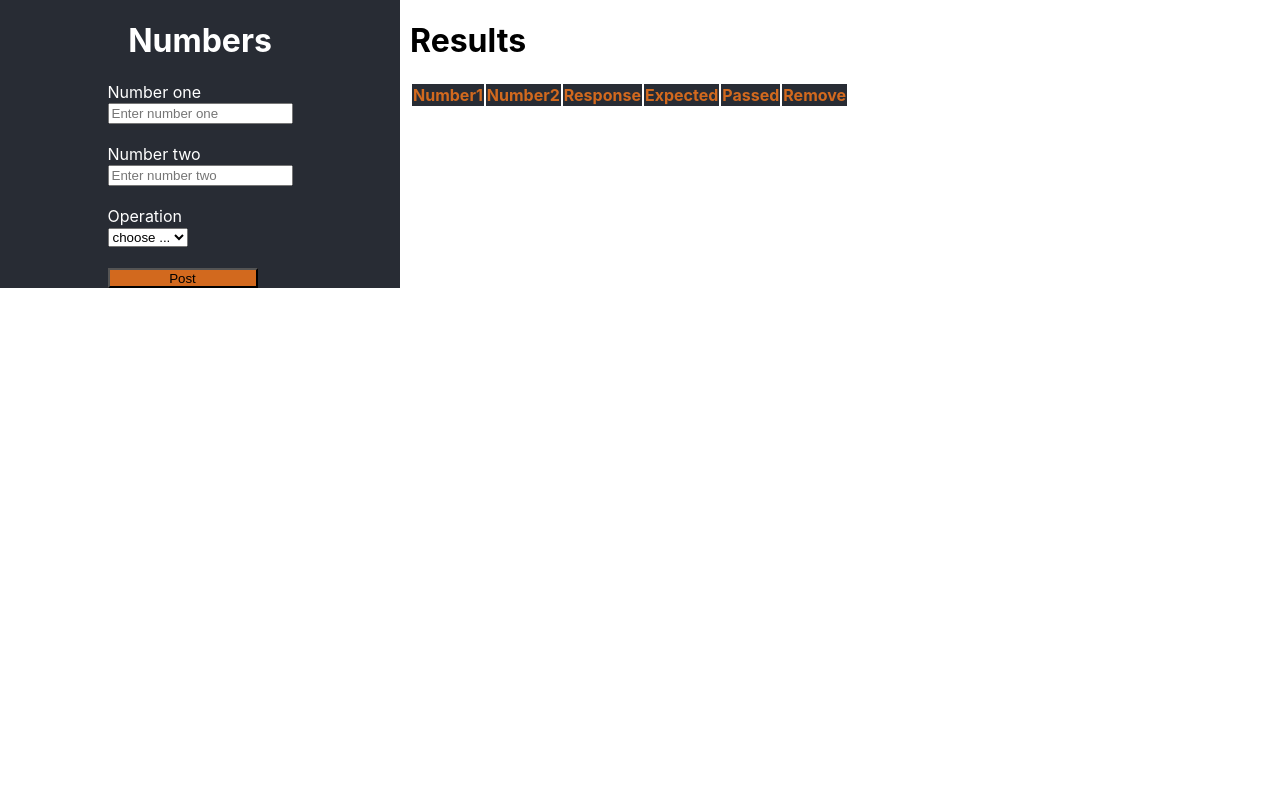
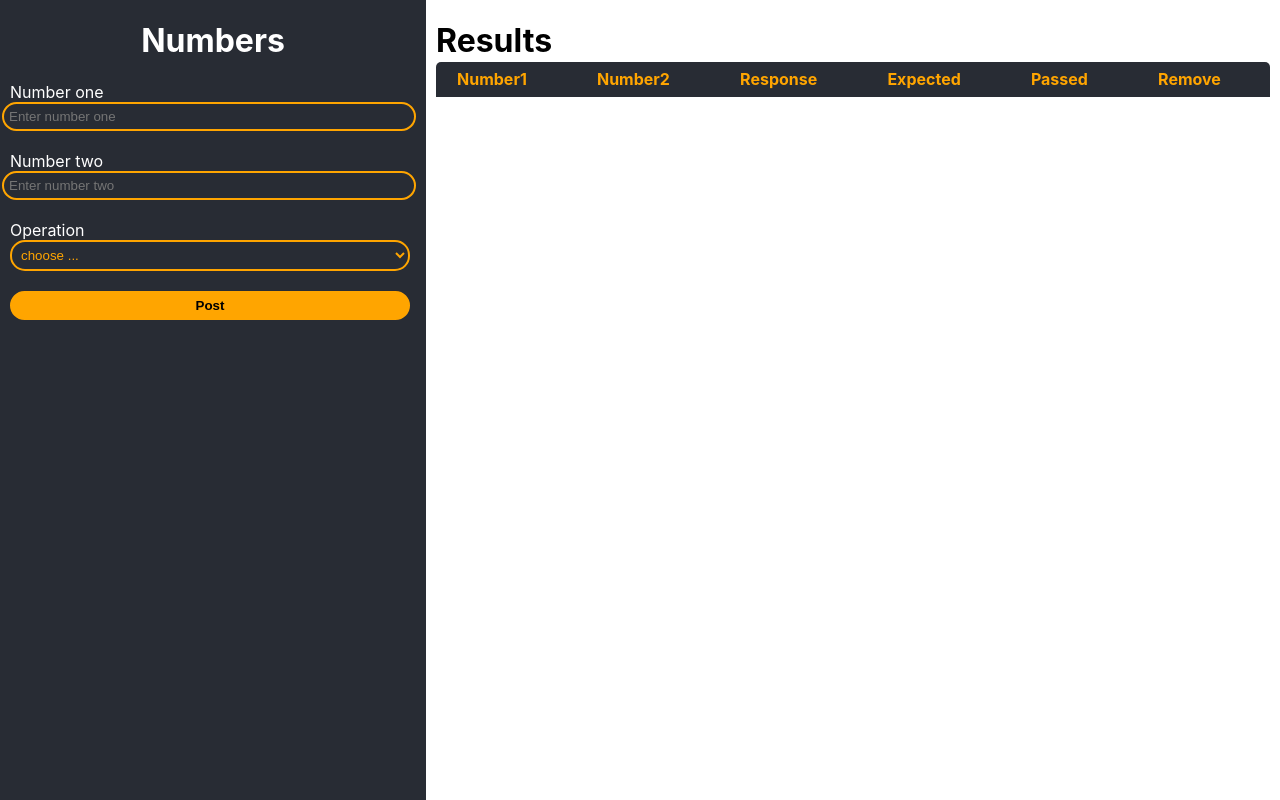
Before and after one commit to sharifahblessing/webapplication, a React (Create React App) app: page / in a window 1280 px wide. Built offline with nearby package versions, Linux system fonts and the light colour scheme; the HTML template or start-up script is replaced by a standard one.

Commit message:
Added CSS of whole page

```diff
--- a/src/components/componentcss/allresults.css
+++ b/src/components/componentcss/allresults.css
@@ -2,15 +2,50 @@
 
     display: flex;
     flex-direction: row;
-    height: 100%;
+    height: 100vh;
 
 
   }
   .resultsdisplay{
       margin-left:10px;
       margin-right:10px;
+     display:flex;
+      flex-direction:column;
+      justify-content: stretch;
+      width:100vh;
+      flex-grow: 1;
   }
   .tableheading{
     background-color: #282c34;
-    color:chocolate
+    color:orange;
+    width: 100%;
+    display:flex;
+    align-items: stretch;
+    justify-content: stretch;
+
+
   }
+
+  table {
+    width: 100%;
+    display:block;
+    margin-top:-20px
+}
+thead {
+    display: flex;
+    width: 100%;
+    height: 35px;
+    border-top-left-radius: 5px;
+    border-top-right-radius: 5px;
+
+
+
+
+}
+th{
+    margin-left:20px;
+    display:inline-flex;
+    flex-grow :1;
+    align-self: center
+
+}
--- a/src/components/componentcss/postform.css
+++ b/src/components/componentcss/postform.css
@@ -3,13 +3,50 @@
     display: flex;
     flex-direction: column;
     align-items: center;
-    justify-content: center;
+    /* justify-content: center; */
     color: white;
-    min-width: 400px;
+    /* min-width: 350px; */
+    padding-left: 10px;
+   padding-right: 10px
 
   }
+
   .button{
-    background-color:chocolate;
-    width:150px;
-    height:20px
+    background-color:orange;
+    padding:5px;
+    width: 50vh;
+    border-radius: 15px;
+    position: relative;
+    border:2px solid orange;
+    font-weight: bold;
+
   }
+  .feilds{
+
+      width: 50vh;
+      border-radius: 15px;
+      position: relative;
+      border:2px solid orange;
+      background-color: #282c34;
+      padding:5px;
+      color: white;
+      margin-left:-8px
+
+
+
+
+
+  }
+  .feildselect{
+
+    width: 50vh;
+    border-radius: 15px;
+    position: relative;
+    border:2px solid orange;
+    background-color: #282c34;
+    color:orange;
+    padding: 5px
+
+
+
+}
--- a/src/components/postform.js
+++ b/src/components/postform.js
@@ -28,17 +28,17 @@ class PostForm extends React.Component {
       <form >
         <div className="numbers">
           <label>Number one</label><br/>
-          <input name="number1" onChange={this.onChangeHandler} value={number1} placeholder="Enter number one"  type="number" />
+          <input className="feilds" name="number1" onChange={this.onChangeHandler} value={number1} placeholder="Enter number one"  type="number" />
         </div>
         <br />
         <div className="numbers">
           <label>Number two</label><br/>
-          <input name="number2" onChange={this.onChangeHandler} value={number2} placeholder="Enter number two"  type="number" />
+          <input  className="feilds" name="number2" onChange={this.onChangeHandler} value={number2} placeholder="Enter number two"  type="number" />
         </div>
         <br />
         <div className="operationPicker">
           <label>Operation</label><br/>
-          <select name="operation" onChange={this.onChangeHandler} value={operation}>
+          <select  className="feildselect" name="operation" onChange={this.onChangeHandler} value={operation}>
               <option val="" >choose ...</option>
               <option val="Add" >Add</option>
               <option val="Subtract">Subtract</option>
```
